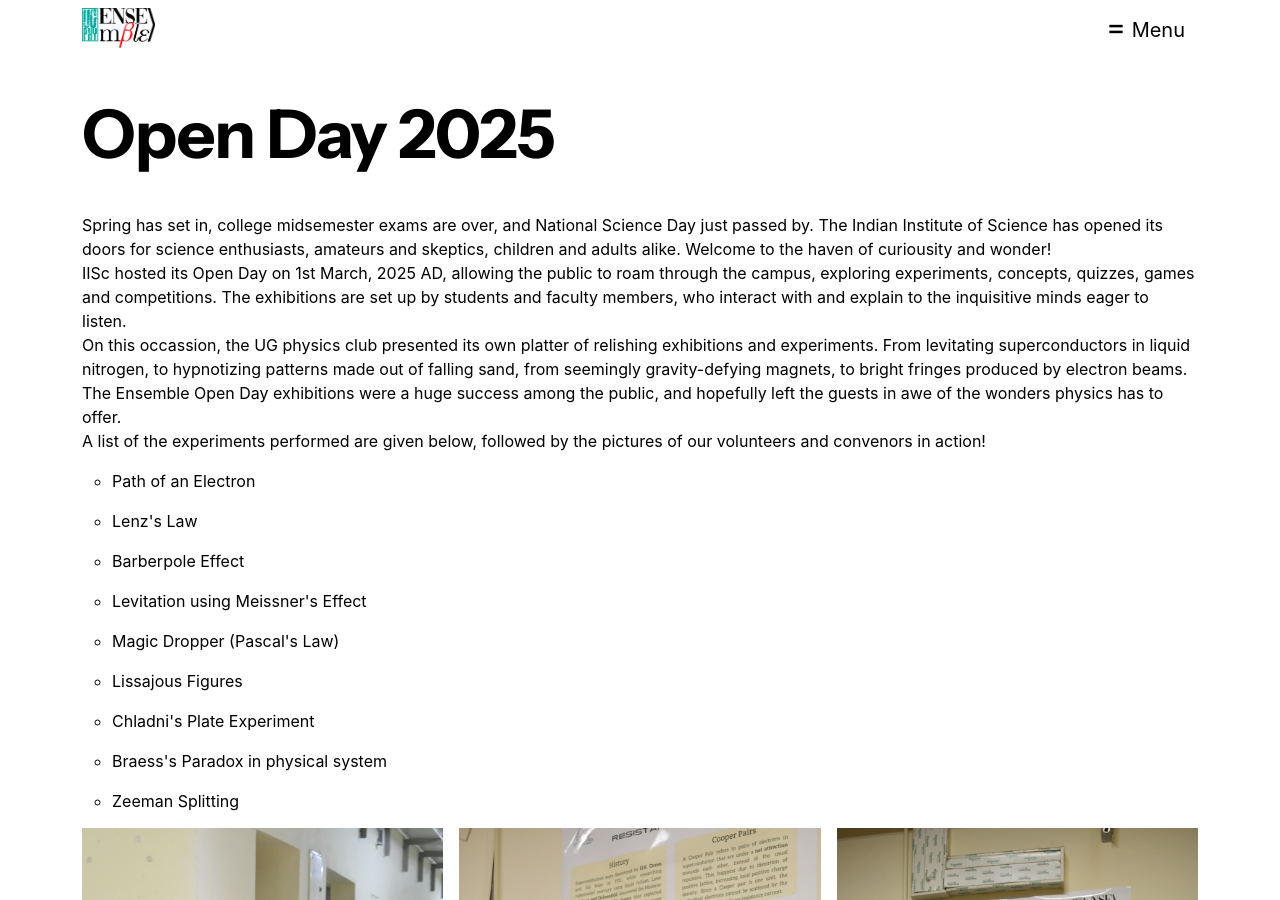
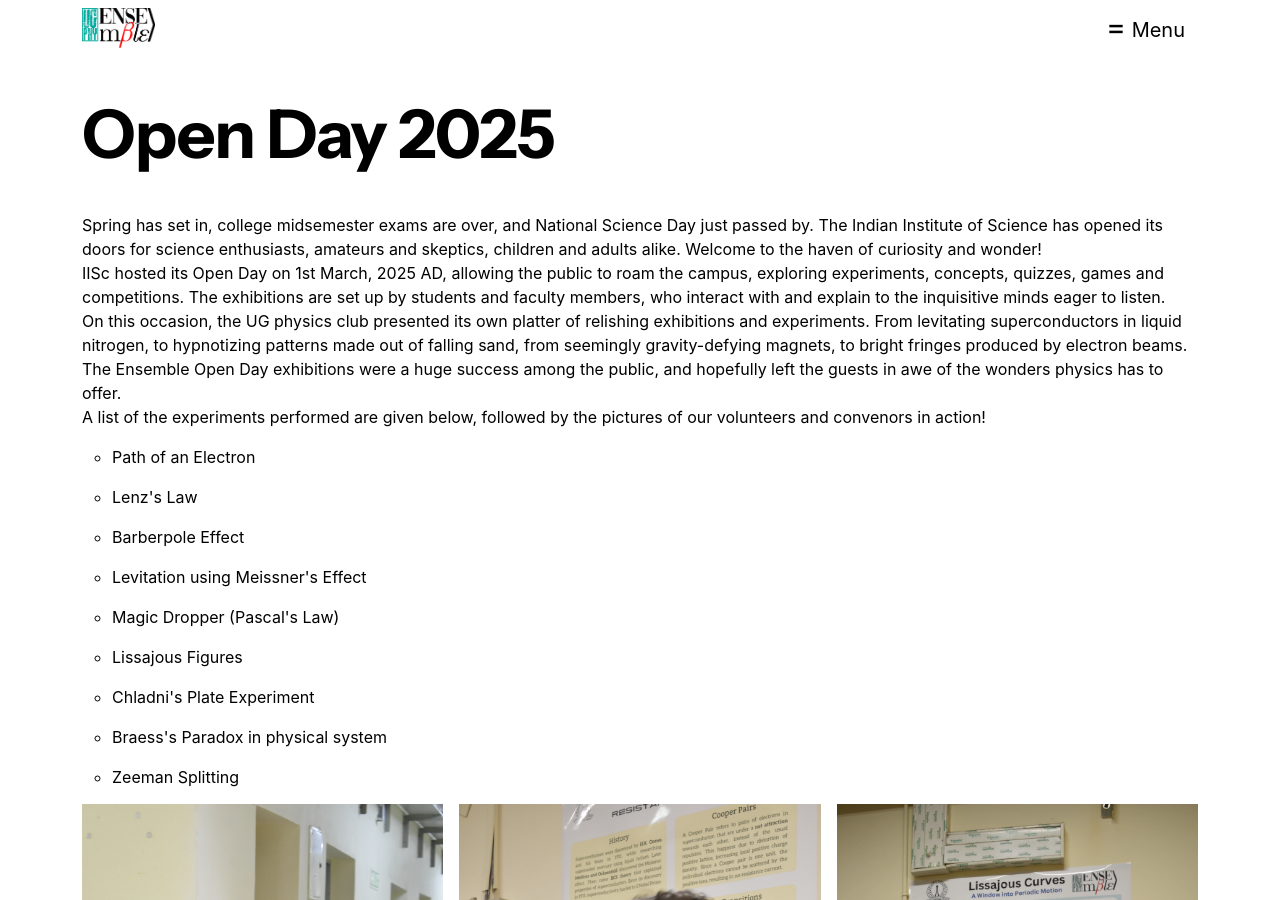
Before and after one commit to databasedIISc/ensembleiisc, a Jekyll site: the page built from open-day-2025.html, in a window 1280 px wide and 900 px high. Built offline with Jekyll 4.4.1, drawn with Linux system fonts in a browser that asks for light colours; nearby versions of some CDN libraries; some web fonts are replaced.

```diff
--- a/open-day-2025.html
+++ b/open-day-2025.html
@@ -4,11 +4,11 @@
 permalink: /open-day-2025/
 order: 6
 ---
-    <p>Spring has set in, college midsemester exams are over, and National Science Day just passed by. The Indian Institute of Science has opened its doors for science enthusiasts, amateurs and skeptics, children and adults alike. Welcome to the haven of curiousity and wonder!
+    <p>Spring has set in, college midsemester exams are over, and National Science Day just passed by. The Indian Institute of Science has opened its doors for science enthusiasts, amateurs and skeptics, children and adults alike. Welcome to the haven of curiosity and wonder!
 <br>
-IISc hosted its Open Day on 1st March, 2025 AD, allowing the public to roam through the campus, exploring experiments, concepts, quizzes, games and competitions. The exhibitions are set up by students and faculty members, who interact with and explain to the inquisitive minds eager to listen.
+IISc hosted its Open Day on 1st March, 2025 AD, allowing the public to roam the campus, exploring experiments, concepts, quizzes, games and competitions. The exhibitions are set up by students and faculty members, who interact with and explain to the inquisitive minds eager to listen.
 <br>
-On this occassion, the UG physics club presented its own platter of relishing exhibitions and experiments. From levitating superconductors in liquid nitrogen, to hypnotizing patterns made out of falling sand, from seemingly gravity-defying magnets, to bright fringes produced by electron beams. The Ensemble Open Day exhibitions were a huge success among the public, and hopefully left the guests in awe of the wonders physics has to offer.
+On this occasion, the UG physics club presented its own platter of relishing exhibitions and experiments. From levitating superconductors in liquid nitrogen, to hypnotizing patterns made out of falling sand, from seemingly gravity-defying magnets, to bright fringes produced by electron beams. The Ensemble Open Day exhibitions were a huge success among the public, and hopefully left the guests in awe of the wonders physics has to offer.
 <br>
 A list of the experiments performed are given below, followed by the pictures of our volunteers and convenors in action!</p>
 
```
